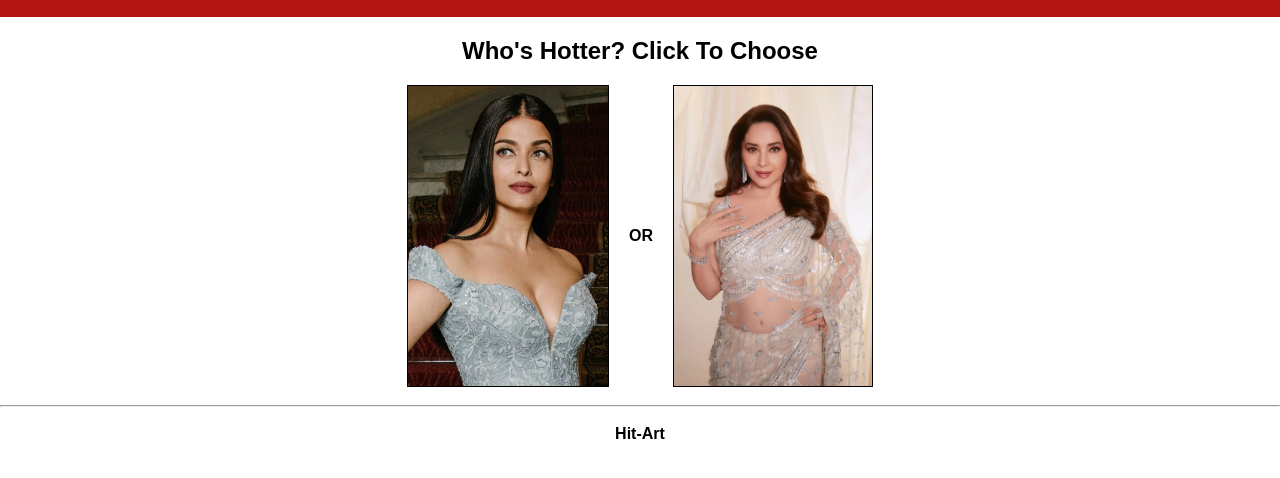
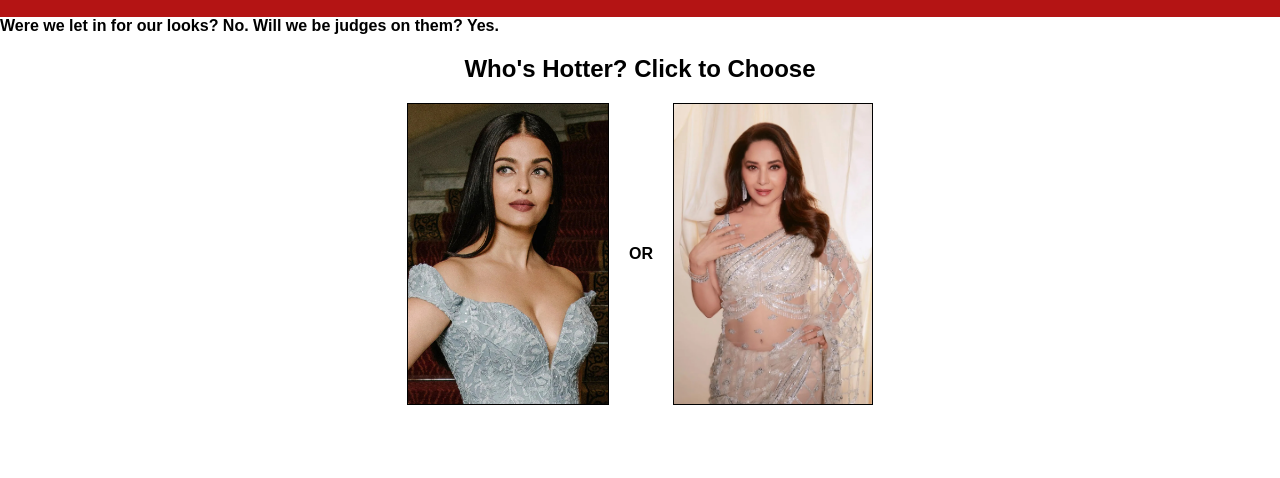
Before and after one commit to hitarthpathak/FaceMash, a plain HTML site: page index.html in a window 1280 px wide. Shown: the part 68-546 px from the top of the page. Drawn offline with Linux system fonts and the light colour scheme.

Commit message:
Update index.html

```diff
--- a/index.html
+++ b/index.html
@@ -18,17 +18,15 @@
 
     </div>
 
-    <h2>Who's Hotter? Click To Choose</h2>
+    <h4>Were we let in for our looks? No. Will we be judges on them? Yes.</h4>
+
+    <h2>Who's Hotter? Click to Choose</h2>
 
     <div class="main-box">
 
         <div class="box">
 
-            <a href="#">
-
-                <img id="img-1" src="Images/img-1.jpg" alt="Image Not Available" onclick="change_img()">
-
-            </a>
+            <img id="img-1" src="Images/img-1.jpg" alt="Image Not Available" onclick="change_img()">
 
         </div>
 
@@ -36,23 +34,11 @@
 
         <div class="box">
 
-            <a href="#">
-
-                <img id="img-2" src="Images/img-2.jpg" alt="Image Not Available" onclick="change_img()">
-
-            </a>
+            <img id="img-2" src="Images/img-2.jpg" alt="Image Not Available" onclick="change_img()">
 
         </div>
 
     </div>
-
-    <br>
-
-    <hr>
-
-    <br>
-
-    <p>Hit-Art</p>
 
 </body>
 
```
